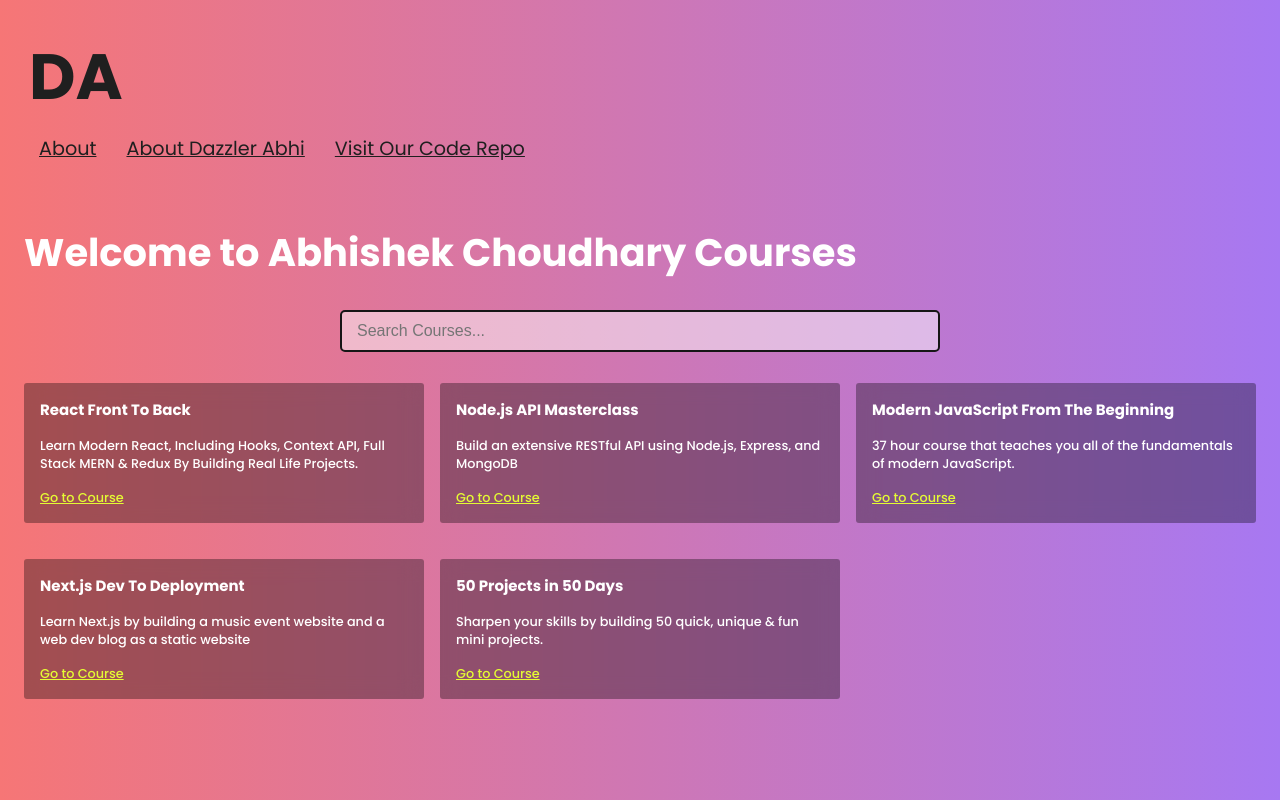
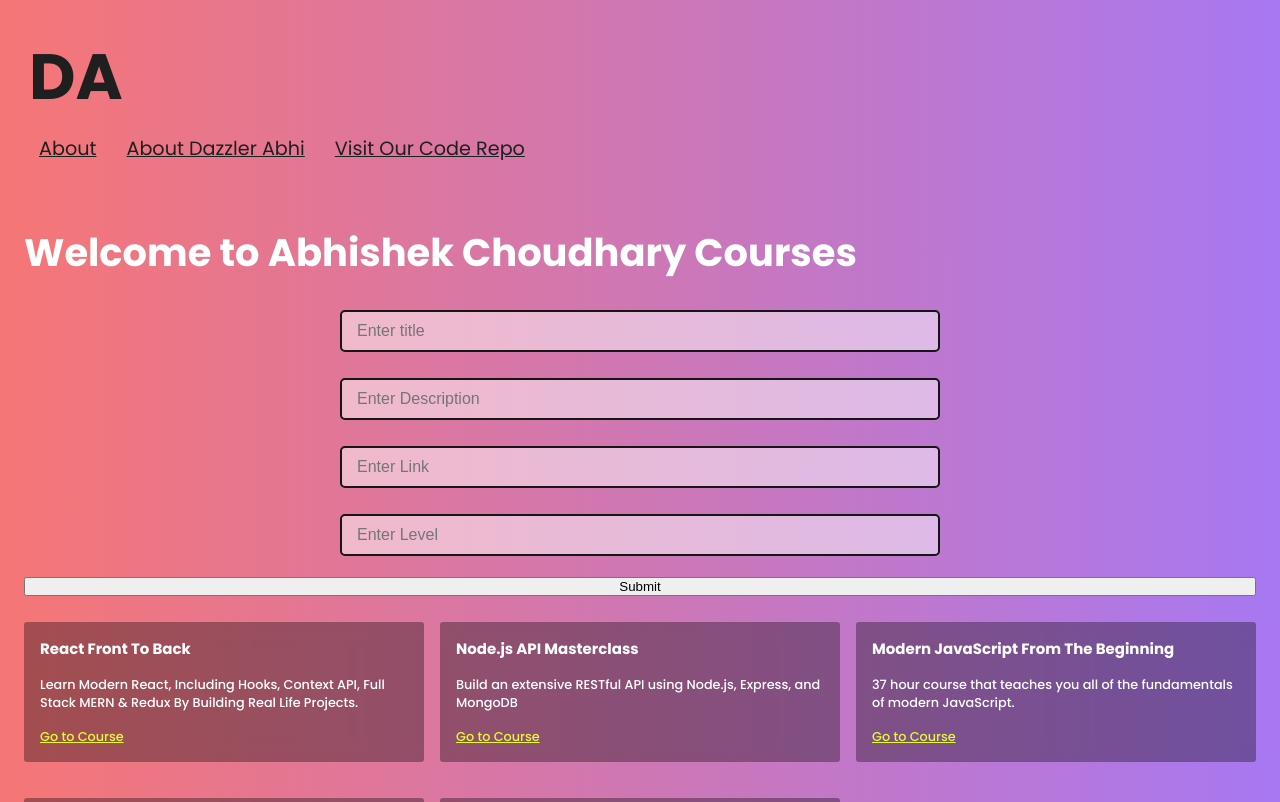
Before and after one commit to dazzlerabhi30800/next.js-craschCourse-bradTraversy, a Next.js app: page / in a window 1280 px wide. Shown: the top 802 px of the page. Built offline with nearby package versions, Linux system fonts and the light colour scheme.

Commit message:
Post request for the creating new course

```diff
--- a/app/api/courses/route.js
+++ b/app/api/courses/route.js
@@ -10,6 +10,7 @@ export async function GET(request) {
 export async function POST(request) {
     const { title, description, level, link } = await request.json();
 
+
     const newCourse = {
         id: uuidv4(),
         title,
--- /dev/null
+++ b/app/components/PostInput.jsx
@@ -0,0 +1,36 @@
+import React from "react";
+
+const PostInput = ({ getSearchResults }) => {
+  const handlePostSubmit = async (e) => {
+    e.preventDefault();
+    // console.log(e.target);
+    const title = e.target[0].value;
+    const description = e.target[1].value;
+    const link = e.target[2].value;
+    const level = e.target[3].value;
+    const res = await fetch("/api/courses/", {
+      method: "POST",
+      body: JSON.stringify({
+        title: title,
+        description: description,
+        level: level,
+        link: link,
+      }),
+    });
+
+    const courses = await res.json();
+    getSearchResults(courses);
+    // console.log(courses);
+  };
+  return (
+    <form onSubmit={handlePostSubmit}>
+      <input type="text" placeholder="Enter title" />
+      <input type="text" placeholder="Enter Description" />
+      <input type="text" placeholder="Enter Link" />
+      <input type="text" placeholder="Enter Level" />
+      <button type="submit">Submit</button>
+    </form>
+  );
+};
+
+export default PostInput;
--- a/app/globals.css
+++ b/app/globals.css
@@ -8,7 +8,6 @@ body {
   min-height: 100vh;
   background: linear-gradient(to left, #a778f2, rgb(246, 118, 118));
 }
-
 
 .container {
   padding: 1.5rem;
@@ -22,7 +21,6 @@ body {
   text-decoration: none;
   font-size: 2rem;
 }
-
 
 .repos--links {
   flex-direction: column;
@@ -47,7 +45,7 @@ body {
   backdrop-filter: blur(10px);
   padding: 1rem;
   border-radius: 3px;
-    font-size: .8rem;
+  font-size: 0.8rem;
   display: flex;
   flex-direction: column;
   gap: 1rem;
@@ -68,21 +66,19 @@ body {
   gap: 5px;
 }
 
-
 ul {
   list-style: none;
   display: flex;
   align-items: center;
 }
 
-ul>li {
+ul > li {
   margin: 5px 15px;
 }
 
 a {
   color: #1f1f1f;
 }
-
 
 /* Loader Css */
 .lds-spinner {
@@ -181,9 +177,6 @@ a {
   }
 }
 
-
-
-
 /* Buttons */
 .backBtn {
   font-size: 1rem;
@@ -200,7 +193,6 @@ a {
   padding: 5px 8px;
   align-items: center;
 }
-
 
 /* Course Card */
 .courses--wrapper {
@@ -219,12 +211,13 @@ a {
   color: #e4fb33;
 }
 
-
 form {
   display: flex;
+  flex-direction: column;
+  gap: 1rem;
 }
 
-form>input {
+form > input {
   border: 2px solid #161616;
   border-radius: 5px;
   background: #ffffff7d;
@@ -236,9 +229,7 @@ form>input {
   margin: 5px auto;
 }
 
-
-
-@media(hover: hover) {
+@media (hover: hover) {
   a:not(.repos--links a):hover {
     color: #f8f8f8;
     transition: color 0.3s linear;
--- a/app/page.jsx
+++ b/app/page.jsx
@@ -2,6 +2,7 @@
 import { useState, useEffect } from "react";
 import Courses from "./components/Courses";
 import CourseSearch from "./components/CourseSearch";
+import PostInput from "./components/PostInput";
 import styles from "./page.module.css";
 import Loading from "./loading";
 
@@ -23,10 +24,11 @@ export default function HomePage() {
   return (
     <div className={styles.mainPage}>
       <h1 style={{ margin: "8px 0" }}>Welcome to Abhishek Choudhary Courses</h1>
-      <CourseSearch
-        getSearchResults={(results) => setCourses(results)}
-        setLoading={setLoading}
-      />
+      {/* <CourseSearch */}
+      {/*   getSearchResults={(results) => setCourses(results)} */}
+      {/*   setLoading={setLoading} */}
+      {/* /> */}
+      <PostInput getSearchResults={(results) => setCourses(results)} />
       {loading && <Loading />}
       <Courses courses={courses} />
     </div>
```
Lines whose indentation alone changed are shown as unchanged.
